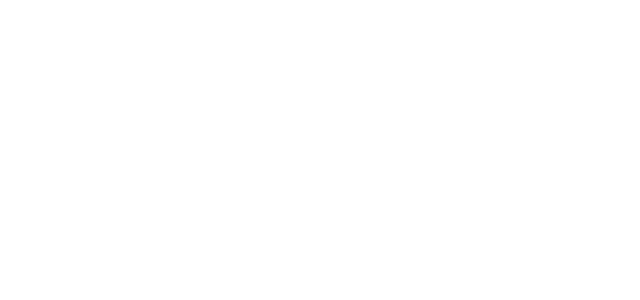
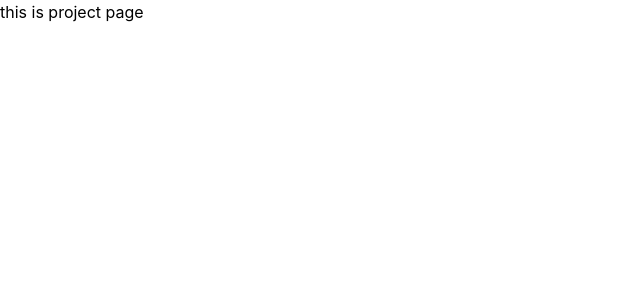
Before and after one commit to ZeroFukuZFH/SISproject-Frontend, a React (Vite) app: page /project/paper/1 in a window 1280 px wide. Shown: the top 300 px of the page, without its empty margins (0-640 px from the left). Built offline with nearby package versions, Linux system fonts and the light colour scheme.

Commit message:
test project page text

```diff
--- a/src/pages/private/project/index.tsx
+++ b/src/pages/private/project/index.tsx
@@ -1,7 +1,7 @@
 function ProjectPage() {
     return (
         <div>
-
+            this is project page
         </div>
     )
 }
```
